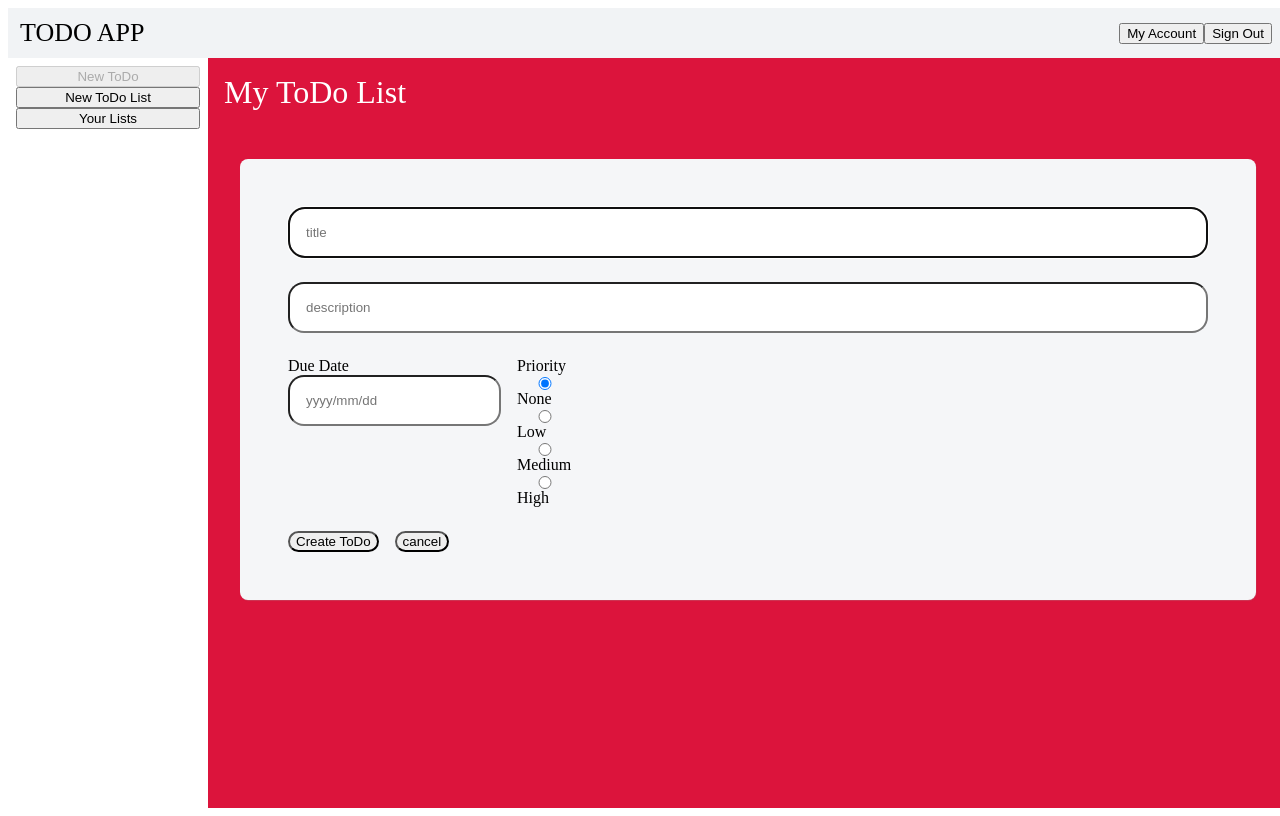
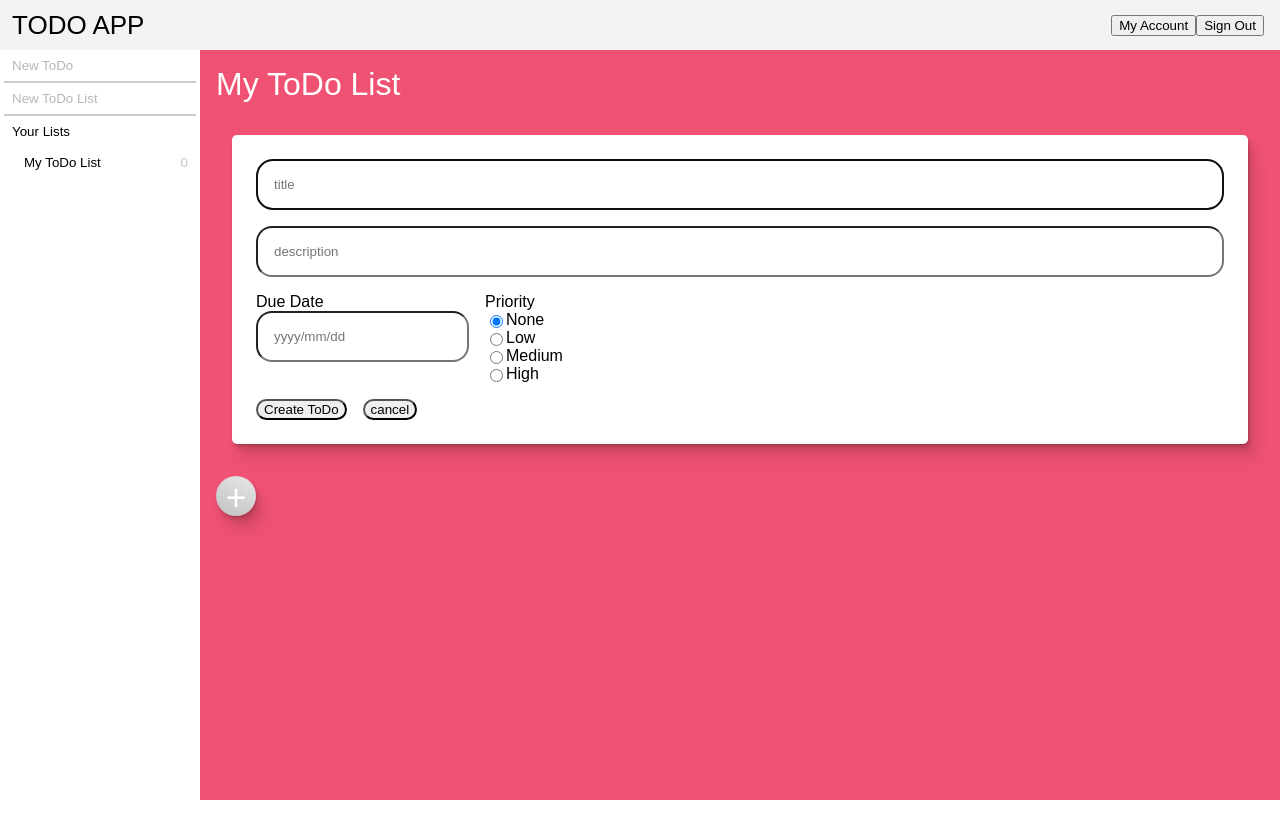
Before and after one commit to jordanpburns/odin-todo-list, a website built with webpack: page src/template.html in a window 1280 px wide. Both pictures are taken after a click on the button "New ToDo". Built offline with nearby package versions, Linux system fonts and the light colour scheme.

Commit message:
add priority colors, lists in sidebar

```diff
--- a/src/screenController.js
+++ b/src/screenController.js
@@ -27,8 +27,13 @@ const startHomeScreen = () => {
     const yourListsButton = document.createElement("button");
     yourListsButton.id = "your-lists-button";
     yourListsButton.textContent = "Your Lists";
-    yourListsButton.addEventListener("click", seeYourLists)
+    // yourListsButton.addEventListener("click", seeYourLists)
     sidebar.appendChild(yourListsButton);
+
+    const listsContainer = document.createElement("div");
+    listsContainer.id = "lists-container";
+    listsContainer.classList.add("flex-container");
+    sidebar.appendChild(listsContainer);
 
     const toDoAndNameContainer = document.createElement("div");
     toDoAndNameContainer.id = "to-do-and-name-container";
@@ -42,6 +47,12 @@ const startHomeScreen = () => {
     toDoContainer.id = "to-do-container";
     toDoContainer.classList.add("flex-container");
     toDoAndNameContainer.appendChild(toDoContainer);
+
+    const plusButton = document.createElement("button");
+    plusButton.id = "plus-button";
+    plusButton.classList.add("btn-grad");
+    plusButton.textContent = "+";
+    toDoAndNameContainer.appendChild(plusButton);
 
     const header = document.createElement("div");
     header.id = "header";
@@ -72,6 +83,10 @@ const startHomeScreen = () => {
 
     function addToDoItem() {
         newToDoItemButton.disabled = true;
+        const plusButton = document.getElementById("plus-button");
+        plusButton.disabled = true;
+        const newToDoListButton = document.getElementById("new-list-button");
+        newToDoListButton.disabled = true;
         const toDoItemContainer = document.createElement("div");
         toDoItemContainer.classList.add("create-to-do-item-container");
         toDoItemContainer.classList.add("flex-container");
@@ -113,54 +128,75 @@ const startHomeScreen = () => {
         priorityLabel.textContent = "Priority";
         priorityContainer.appendChild(priorityLabel);
 
+        const noPriorityDiv = document.createElement("div");
+        noPriorityDiv.classList.add("flex-container");
+        noPriorityDiv.classList.add("radio-item-container");
+
         const noPriority = document.createElement("input");
         noPriority.type = "radio";
         noPriority.value = "none";
         noPriority.id = "no-priority";
         noPriority.checked = true;
         noPriority.name = "priority";
-        priorityContainer.appendChild(noPriority);
+        noPriorityDiv.appendChild(noPriority);
 
         const noPriorityLabel = document.createElement("label");
         noPriorityLabel.for = "no-priority";
         noPriorityLabel.textContent = "None";
-        priorityContainer.appendChild(noPriorityLabel);
+        noPriorityDiv.appendChild(noPriorityLabel);
+
+        priorityContainer.appendChild(noPriorityDiv);
+
+        const lowPriorityDiv = document.createElement("div");
+        lowPriorityDiv.classList.add("flex-container");
 
         const lowPriority = document.createElement("input");
         lowPriority.type = "radio";
-        lowPriority.value = "high";
+        lowPriority.value = "low";
         lowPriority.id = "low-priority";
         lowPriority.name = "priority";
-        priorityContainer.appendChild(lowPriority);
+        lowPriorityDiv.appendChild(lowPriority);
 
         const lowPriorityLabel = document.createElement("label");
         lowPriorityLabel.for = "low-priority";
         lowPriorityLabel.textContent = "Low";
-        priorityContainer.appendChild(lowPriorityLabel);
+        lowPriorityDiv.appendChild(lowPriorityLabel);
+
+        priorityContainer.appendChild(lowPriorityDiv);
+
+        const mediumPriorityDiv = document.createElement("div");
+        mediumPriorityDiv.classList.add("flex-container");
 
         const mediumPriority = document.createElement("input");
         mediumPriority.type = "radio";
         mediumPriority.value = "medium";
         mediumPriority.id = "mediumPriority";
         mediumPriority.name = "priority";
-        priorityContainer.appendChild(mediumPriority);
+        mediumPriorityDiv.appendChild(mediumPriority);
 
         const mediumPriorityLabel = document.createElement("label");
         mediumPriorityLabel.for = "medium-priority";
         mediumPriorityLabel.textContent = "Medium";
-        priorityContainer.appendChild(mediumPriorityLabel);
+        mediumPriorityDiv.appendChild(mediumPriorityLabel);
+
+        priorityContainer.appendChild(mediumPriorityDiv);
+
+        const highPriorityDiv = document.createElement("div");
+        highPriorityDiv.classList.add("flex-container");
 
         const highPriority = document.createElement("input");
         highPriority.type = "radio";
         highPriority.value = "high";
         highPriority.id = "high-priority";
         highPriority.name = "priority";
-        priorityContainer.appendChild(highPriority);
+        highPriorityDiv.appendChild(highPriority);
 
         const highPriorityLabel = document.createElement("label");
         highPriorityLabel.for = "high-priority";
         highPriorityLabel.textContent = "High";
-        priorityContainer.appendChild(highPriorityLabel);
+        highPriorityDiv.appendChild(highPriorityLabel);
+
+        priorityContainer.appendChild(highPriorityDiv);
 
         dueDatePriorityContainer.appendChild(priorityContainer);
         toDoItemContainer.appendChild(dueDatePriorityContainer);
@@ -182,11 +218,17 @@ const startHomeScreen = () => {
         function cancelToDo() {
             toDoContainer.removeChild(toDoItemContainer);
             newToDoItemButton.disabled = false;
+            plusButton.disabled = false;
+            const newToDoListButton = document.getElementById("new-list-button");
+            newToDoListButton.disabled = false;
         }
         cancelButton.addEventListener("click", cancelToDo);
         // when pressing Create ToDo
         function saveToDo(event) {
             newToDoItemButton.disabled = false;
+            plusButton.disabled = false;
+            const newToDoListButton = document.getElementById("new-list-button");
+            newToDoListButton.disabled = false;
             const titleValue = title.value;
             const descriptionValue = description.value;
             const dueDateValue = dueDate.value;
@@ -204,13 +246,16 @@ const startHomeScreen = () => {
             event.target.parentNode.parentNode.parentNode.removeChild(event.target.parentNode.parentNode);
 
             renderTodos();
+            renderLists();
         }
         createButton.addEventListener("click", saveToDo);
         title.focus();
         title.select();
     }
     newToDoItemButton.addEventListener("click", addToDoItem);
+    plusButton.addEventListener("click", addToDoItem);
     renderTodos();
+    renderLists();
 }
 
 function saveNewToDoList(name) {
@@ -227,13 +272,22 @@ function saveNewToDoList(name) {
     newToDoItemButton.disabled = false;
     const newToDoListButton = document.getElementById("new-list-button");
     newToDoListButton.disabled = false;
+    const plusButton = document.getElementById("plus-button");
+    plusButton.disabled = false;
 
+    renderLists();
 }
 
 function cancelNewToDoList() {
     const createNewToDoListWindow = document.getElementById("create-new-to-do-list-window");
     const body = document.querySelector("body");
     body.removeChild(createNewToDoListWindow);
+    const newToDoItemButton = document.getElementById("new-to-do-item-button");
+    newToDoItemButton.disabled = false;
+    const newToDoListButton = document.getElementById("new-list-button");
+    newToDoListButton.disabled = false;
+    const plusButton = document.getElementById("plus-button");
+    plusButton.disabled = false;
 }
 
 function createNewToDoList() {
@@ -241,6 +295,8 @@ function createNewToDoList() {
     newToDoItemButton.disabled = true;
     const newToDoListButton = document.getElementById("new-list-button");
     newToDoListButton.disabled = true;
+    const plusButton = document.getElementById("plus-button");
+    plusButton.disabled = true;
 
     const createNewToDoListWindow = document.createElement("div");
     createNewToDoListWindow.id = "create-new-to-do-list-window";
@@ -268,7 +324,6 @@ function createNewToDoList() {
 
     newToDoListName.focus();
     newToDoListName.select();
-
 }
 
 function chooseList(toDoList) {
@@ -278,23 +333,31 @@ function chooseList(toDoList) {
 
     const newToDoItemButton = document.getElementById("new-to-do-item-button");
     newToDoItemButton.disabled = false;
-
+    const plusButton = document.getElementById("plus-button");
+    plusButton.disabled = false;
+    const newToDoListButton = document.getElementById("new-list-button");
+    newToDoListButton.disabled = false;
 }
 
-const seeYourLists = () => {
-
-    const newToDoItemButton = document.getElementById("new-to-do-item-button");
-    newToDoItemButton.disabled = true;
-
-    const toDoContainer = clearToDoContainer();
+const renderLists = () => {
+    const listsContainer = document.getElementById("lists-container");
+    listsContainer.textContent = "";
 
     for (let toDoList of library.toDoListArray) {
         const toDoListButton = document.createElement("button");
-        toDoListButton.textContent = toDoList.name;
-        toDoListButton.classList.add("toDoListButton");
+        toDoListButton.classList.add("flex-container");
+        const listName = document.createElement("div");
+        listName.textContent = toDoList.name;
+        const numTodos = document.createElement("div");
+        numTodos.classList.add("num-todos");
+        numTodos.textContent = toDoList.toDoArray.length;
+
+        toDoListButton.appendChild(listName);
+        toDoListButton.appendChild(numTodos);
+
+        toDoListButton.classList.add("to-do-list-button");
         toDoListButton.addEventListener("click", () => { chooseList(toDoList) });
-
-        toDoContainer.appendChild(toDoListButton);
+        listsContainer.appendChild(toDoListButton);
     }
 }
 
@@ -308,6 +371,22 @@ const renderTodos = () => {
         checkBox.type = "checkbox";
         checkBox.classList.add("checkbox");
         toDoItemContainer.appendChild(checkBox);
+
+        switch(toDo.priority) {
+            case "none":
+                break
+            case "low":
+                toDoItemContainer.classList.add("low-priority");
+                break;
+            case "medium":
+                toDoItemContainer.classList.add("medium-priority");
+                break;
+            case "high":
+                toDoItemContainer.classList.add("high-priority");
+                break;
+            default:
+                break;
+        }
 
         const title = document.createElement("div");
         title.textContent = toDo.title;
@@ -345,12 +424,11 @@ const renderTodos = () => {
                     break;
                 }
             }
-
-
+            renderLists();
         }
 
         deleteButton.addEventListener("click", removeToDo);
-
+        // TODO
         function editToDo(event) {
             const toDo = event.target.parentNode.parentNode;
 
--- a/src/styles.css
+++ b/src/styles.css
@@ -1,11 +1,13 @@
 html {
-    font-size: 16px
+    font-size: 16px;
+    font-family: sans-serif;
 }
 
 body {
     width: 100%;
     height: 100vh;
     position: relative;
+    margin:0px;
 }
 
 .grid-container {
@@ -22,19 +24,9 @@ body {
     grid-template: 50px 1fr / 200px 1fr;
 }
 
-#header {
-    grid-area: 1 / 1 / 2 / 3;
-}
-
-#sidebar {
-    grid-area: 2 / 1 / 2 / 2;
-    flex-direction: column;
-    padding: 8px;
-}
-
 #to-do-and-name-container {
     grid-area: 2 / 2 / 3 / 3;
-    background-color: crimson;
+    background-color: rgb(239, 82, 114);
     /* maybe gradients for backgrounds? */
 }
 
@@ -42,11 +34,56 @@ body {
     flex-direction: column;
     padding: 1rem;
 }
+
+/* #############
+SIDEBAR
+################# */
+
+#sidebar {
+    grid-area: 2 / 1 / 2 / 2;
+    flex-direction: column;
+    padding: 0px 4px;
+}
+
+#sidebar button {
+    background-color: white;
+    margin: 0px;
+    padding: 8px;
+    border:none;
+    text-align: justify;
+}
+
+#sidebar button:hover {
+    filter: brightness(0.9);
+}
+
+#sidebar button + button {
+    border-top: 2px solid rgb(205, 205, 205);
+}
+
+#lists-container {
+    flex-direction: column;
+    padding-left: 12px;
+}
+
+.to-do-list-button {
+    flex-direction: row;
+    justify-content: space-between;
+}
+
+.num-todos {
+    color: rgb(196, 196, 196);
+}
+
+#sidebar #lists-container button + button {
+    border: none;
+}
 /* ################
 HEADER
 ################# */
 
 #header {
+    grid-area: 1 / 1 / 2 / 3;
     grid-template: 50px / 200px 1fr;
     background-color: rgb(241, 243, 245);
 }
@@ -69,17 +106,17 @@ CREATE TODO
 ################# */
 .create-to-do-item-container {
     flex-direction: column;
-    gap: 1.5rem;
-    padding: 3rem;
-    border-radius: 0.5rem;
-    background-color: rgb(245, 246, 248);
+    gap: 16px;
+    padding: 24px;
+    border-radius: 5px;
+    background-color: white;
     margin: 1rem;
-    --shadow-color: 0deg 0% 63%;
-    --shadow-elevation-low:
-      0.3px 0.5px 0.7px hsl(var(--shadow-color) / 0.34),
-      0.4px 0.8px 1px -1.2px hsl(var(--shadow-color) / 0.34),
-      1px 2px 2.5px -2.5px hsl(var(--shadow-color) / 0.34);
-    box-shadow: var(--shadow-elevation-low);
+    box-shadow:
+      0.5px 1px 1px hsl(0deg 0% 0% / 0.075),
+      1px 2px 2px hsl(0deg 0% 0% / 0.075),
+      2px 4px 4px hsl(0deg 0% 0% / 0.075),
+      4px 8px 8px hsl(0deg 0% 0% / 0.075),
+      8px 16px 16px hsl(0deg 0% 0% / 0.075);
 }
 
 .create-to-do-button-container {
@@ -91,7 +128,7 @@ CREATE TODO
     border-radius: 1rem;
 }
 
-input {
+.create-to-do-item-container input {
     border-radius: 1rem;
     padding: 1rem;
 }
@@ -103,12 +140,6 @@ input {
 
 .add-to-do-priority-container {
     flex-direction: column;
-}
-
-input[type=radio], input.radio {
-    float: left;
-    clear: none;
-    margin: 2px 0 0 2px;
 }
 
 .hidden {
@@ -129,7 +160,6 @@ CREATE NEW TODO LIST
     border: 2px solid black;
 }
 
-
 /*
 ################
 ToDo List
@@ -137,17 +167,54 @@ ToDo List
 */
 
 #current-list-name {
-    margin: 16px;
+    margin: 16px 16px 0px 16px;
     color: white;
     font-size: 32px;
 }
 
+.btn-grad {background-image: linear-gradient(to top right, #c1c1c1 0%, #f3f3f3  100%)}
+.btn-grad {
+   text-align: center;
+   text-transform: uppercase;
+   /* transition: 0.5s; */
+   background-size: 200% auto;
+   display: block;
+}
+
+.btn-grad:hover {
+   background-position: right center; /* change the direction of the change here */
+   color: #fff;
+   text-decoration: none;
+}
+
+#plus-button {
+    font-size: 36px;
+    color: white;
+    width: 40px;
+    height: 40px;
+    margin-left: 1rem;
+    border-radius: 50%;
+    border: none;
+    box-shadow:
+      0.5px 1px 1px hsl(0deg 0% 0% / 0.075),
+      1px 2px 2px hsl(0deg 0% 0% / 0.075),
+      2px 4px 4px hsl(0deg 0% 0% / 0.075),
+      4px 8px 8px hsl(0deg 0% 0% / 0.075),
+      8px 16px 16px hsl(0deg 0% 0% / 0.075);
+}
+
 .to-do-item-container {
     padding: 1rem 1rem 1rem 0;
+    margin: 4px;
     flex-direction: row;
-    border-bottom: 2px solid gray;
     background-color: white;
     border-radius: 5px;
+    box-shadow:
+      0.5px 1px 1px hsl(0deg 0% 0% / 0.075),
+      1px 2px 2px hsl(0deg 0% 0% / 0.075),
+      2px 4px 4px hsl(0deg 0% 0% / 0.075),
+      4px 8px 8px hsl(0deg 0% 0% / 0.075),
+      8px 16px 16px hsl(0deg 0% 0% / 0.075);
 }
 
 .delete-and-edit-button-container {
@@ -155,13 +222,32 @@ ToDo List
 }
 
 .low-priority {
-    border-top: 3px solid green;
+    border-top: 5px solid green;
 }
 
 .medium-priority {
-    border-top: 3px solid yellow;
+    border-top: 5px solid yellow;
 }
 
 .high-priority {
-    border-top: 3px solid red;
+    border-top: 5px solid red;
 }
+
+.checkbox {
+    width: 25px;
+    height: 25px;
+    border-radius: 50%;
+    vertical-align: middle;
+    border: 2px solid gray;
+    appearance: none;
+    -webkit-appearance: none;
+    outline: none;
+    cursor: pointer;
+    margin: 0px 8px 0px 8px;
+}
+  .checkbox:checked {
+    --checked-color: orange;
+    clip-path: circle(50% at 50% 50%);
+    background-image: radial-gradient(circle, var(--checked-color), var(--checked-color) 60%, #eee 61%);
+    border: 2px solid var(--checked-color);
+}
--- a/src/todo.js
+++ b/src/todo.js
@@ -18,6 +18,7 @@ function createToDoList (toDoArray = [], name = "My ToDo List") {
             toDoArray.splice(index, 1);
         }
     }
+    // TODO don't directly expose toDoArray
     return {id, addToDo, deleteToDo, toDoArray, name};
 }
 
```
